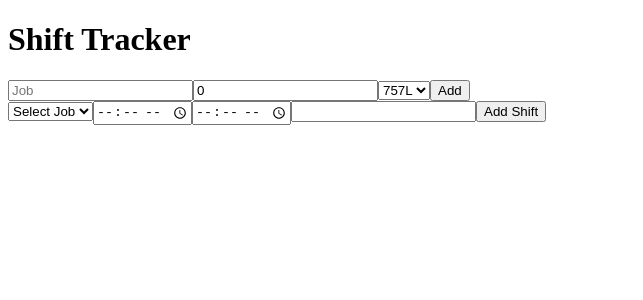
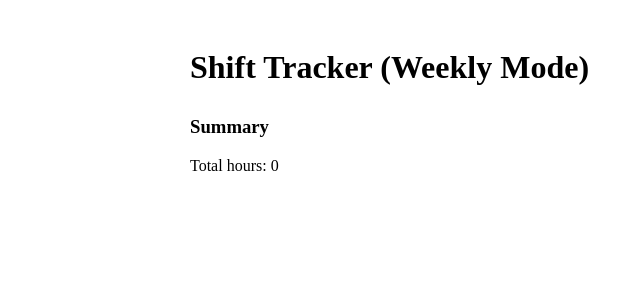
Before and after one commit to S-276/shift-earnings, a React (Vite) app: page / in a window 1280 px wide. Shown: the top 300 px of the page, without its empty margins (0-643 px from the left). Built offline with nearby package versions, Linux system fonts and the light colour scheme.

Commit message:
Refactor App component for weekly shift tracking

```diff
--- a/src/App.tsx
+++ b/src/App.tsx
@@ -1,39 +1,39 @@
-import { useEffect, useState } from "react";
-import JobForm from "./components/JobForm";
-import ShiftForm from "./components/ShiftForm";
-import Dashboard from "./pages/Dashboard";
-import { Job, Shift } from "./types";
-import { loadJobs, saveJobs, loadShifts, saveShifts } from "./storage/localStorage";
+import { useState } from "react";
+import JobCard from "./components/JobCard";
+import { Job, WeekEntry } from "./types";
+
+// keep your existing tax logic
+import { calcTax, calcNI } from "./utils/tax";
 
 export default function App() {
-  const [jobs, setJobs] = useState<Job[]>([]);
-  const [shifts, setShifts] = useState<Shift[]>([]);
+  const [jobs] = useState<Job[]>([]);
+  const [weeks, setWeeks] = useState<WeekEntry[]>([]);
 
-  useEffect(() => {
-    setJobs(loadJobs());
-    setShifts(loadShifts());
-  }, []);
-
-  function addJob(job: Job) {
-    const updated = [...jobs, job];
-    setJobs(updated);
-    saveJobs(updated);
+  function addWeek(w: WeekEntry) {
+    setWeeks(prev => [...prev, w]);
   }
 
-  function addShift(shift: Shift) {
-    const updated = [...shifts, shift];
-    setShifts(updated);
-    saveShifts(updated);
-  }
+  const totalGross = weeks.reduce((a, w) => a + w.totalHours, 0);
 
   return (
-    <div>
-      <h1>Shift Tracker</h1>
+    <div style={{ maxWidth: 900, margin: "0 auto", padding: 20 }}>
+      <h1>Shift Tracker (Weekly Mode)</h1>
 
-      <JobForm onAdd={addJob} />
-      <ShiftForm jobs={jobs} onAdd={addShift} />
+      {jobs.map(job => (
+        <JobCard
+          key={job.id}
+          job={job}
+          weeks={weeks}
+          onAddWeek={addWeek}
+          calcTax={calcTax}
+          calcNI={calcNI}
+        />
+      ))}
 
-      <Dashboard jobs={jobs} shifts={shifts} />
+      <div style={{ marginTop: 30 }}>
+        <h3>Summary</h3>
+        <p>Total hours: {totalGross}</p>
+      </div>
     </div>
   );
 }
```
